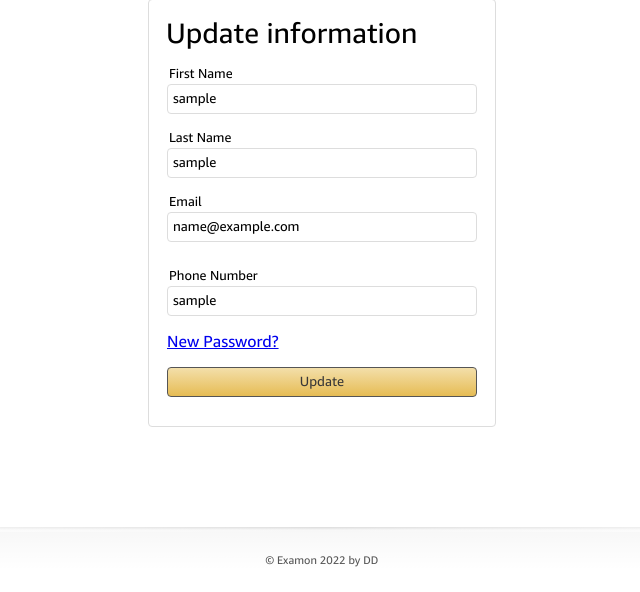
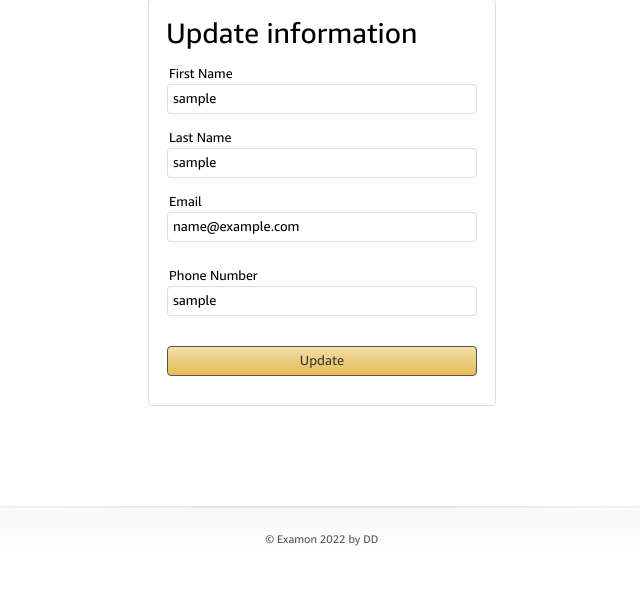
Before and after one commit to Davins/exam_php, a PHP site: page /update-user.php in a window 1280 px wide. Shown: the part 208-800 px from the top of the page, without its empty margins (318-958 px from the left). Run offline with PHP 8.4, Linux system fonts and the light colour scheme; the visitor is signed in with stand-in values (Sample User, id 1).

Commit message:
changed forgot password link location

```diff
--- a/login.php
+++ b/login.php
@@ -29,6 +29,8 @@ require_once("components/header.php");
 
     </form>
     <div class="line-wrapper">
+    <a href="forgot-password.php">Forgot your Password?</a>
+            <p class="forgot-pw"></p>
       <p>New to Examon?</p>
 
     </div>
--- a/update-user.php
+++ b/update-user.php
@@ -28,8 +28,6 @@ require_once ('components/header.php');
             <label for="email">Phone Number</label>
             <input class="form-phone" name="user_phone" type="text" placeholder="" value="<?= $_SESSION['user_phone'];?>">
             <p class="wrong-phone"></p>
-            <a href="forgot-password.php">New Password?</a>
-            <p class="forgot-pw"></p>
             <button class="sign-up-btn" onclick="updateUser()">Update</button>
 
         </form>
```
Also changed, not shown: item-images/6293bca561923.jpeg (added), 2 other files.
